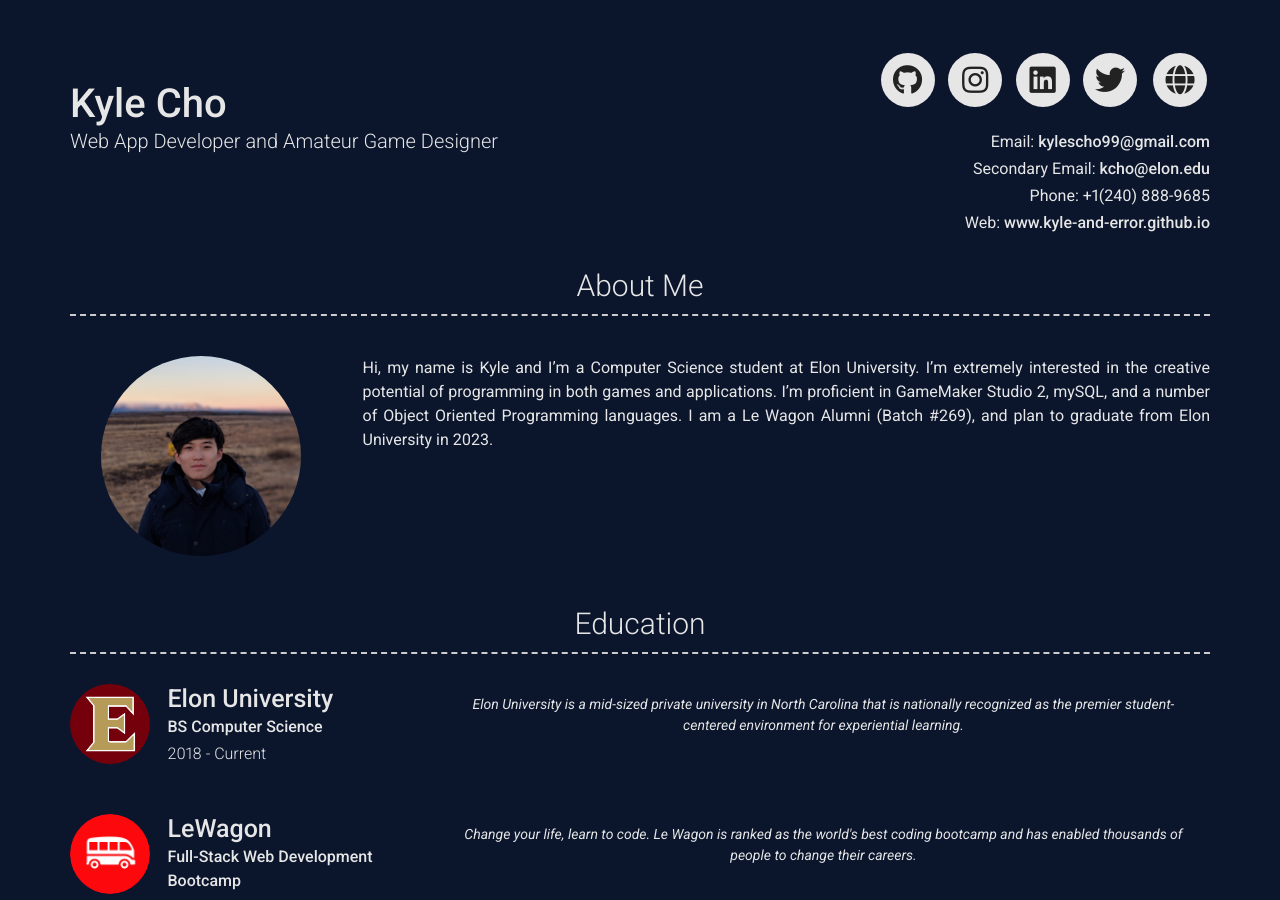
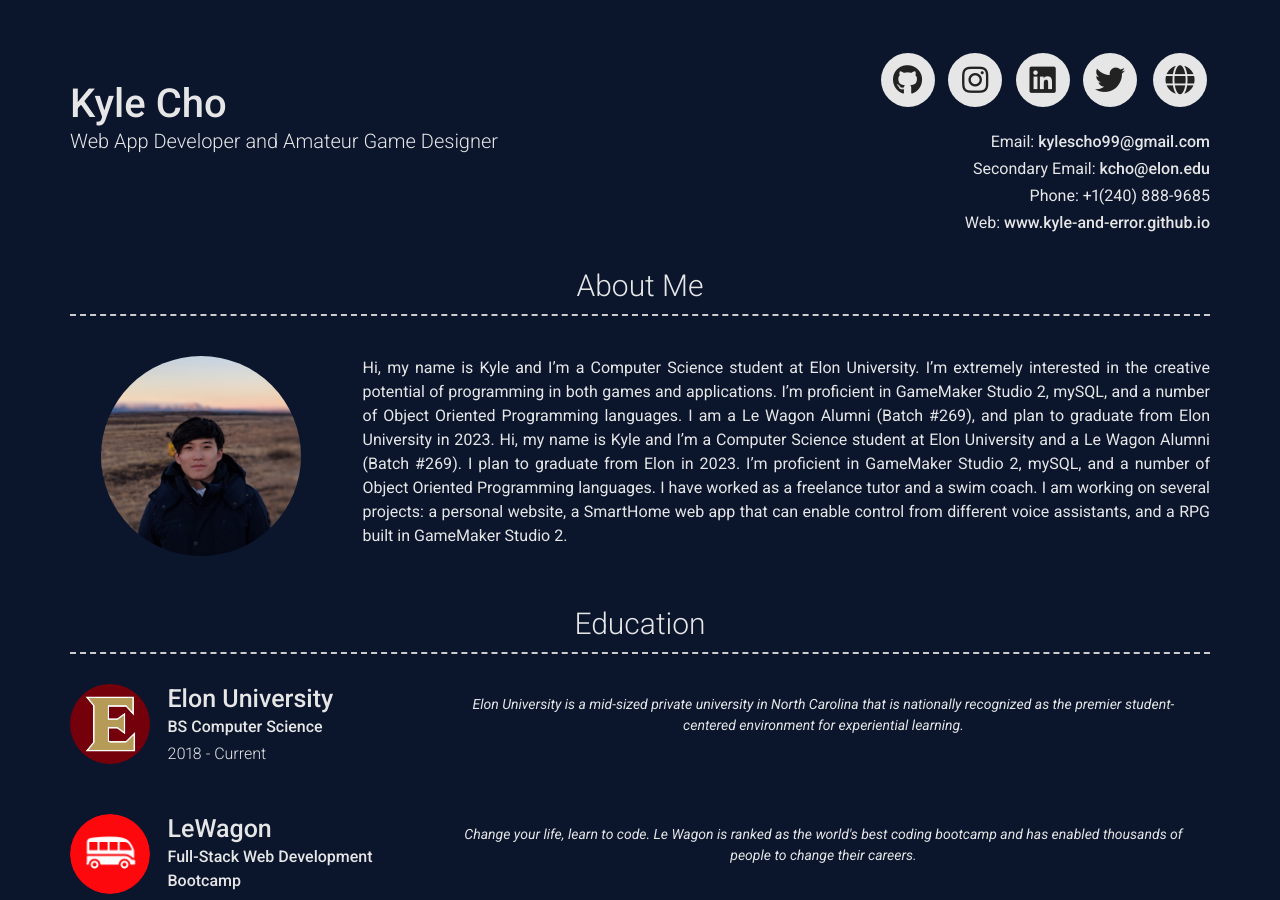
Before and after one commit to kyle-and-error/kyle-and-error.github.io, a Jekyll site: the page built from index.md, in a window 1280 px wide and 900 px high. Built offline with Jekyll 4.4.1, drawn with Linux system fonts in a browser that asks for light colours; nearby versions of some CDN libraries.

Commit message:
new branch and initial commit

```diff
--- a/_config.yml
+++ b/_config.yml
@@ -52,6 +52,8 @@
 image: images/bus.png
 about_content: | # this will include new lines to allow paragraphs
   Hi, my name is Kyle and I'm a Computer Science student at Elon University. I'm extremely interested in the creative potential of programming in both games and applications. I'm proficient in GameMaker Studio 2, mySQL, and a number of Object Oriented Programming languages. I am a Le Wagon Alumni (Batch #269), and plan to graduate from Elon University in 2023.
+  Hi, my name is Kyle and I’m a Computer Science student at Elon University and a Le Wagon Alumni (Batch #269). I plan to graduate from Elon in 2023. I’m proficient in GameMaker Studio 2, mySQL, and a number of Object Oriented Programming languages. I have worked as a freelance tutor and  a swim coach. I am working on several projects: a personal website, a SmartHome web app that can enable control from different voice assistants, and a RPG built in GameMaker Studio 2.
+
 
 content:
 
```
